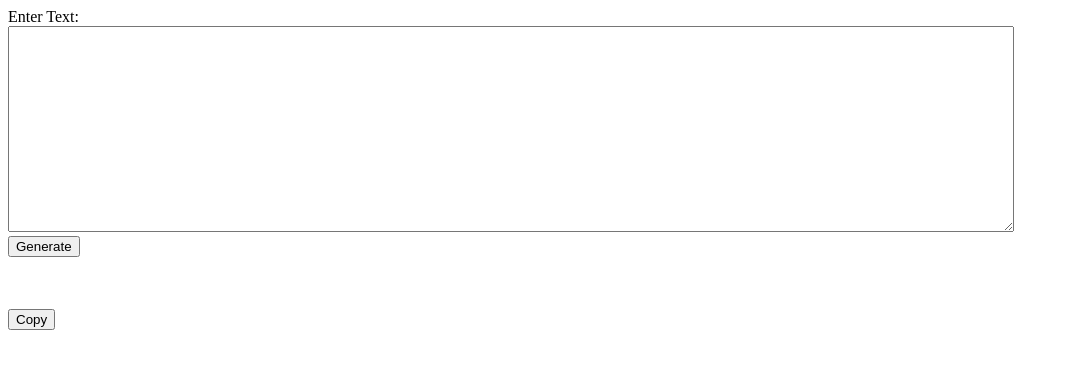
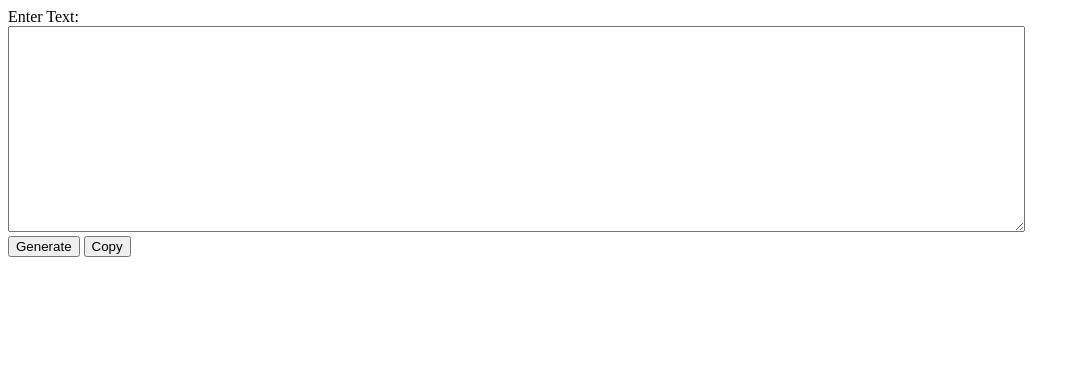
Before and after one commit to Bubba1986/Less-Dash, a plain HTML site: page index.html in a window 1280 px wide. Shown: the whole page, without its empty margins (0-1080 px from the left). Drawn offline with Linux system fonts and the light colour scheme.

Commit message:
Update index.html
updated index.html

```diff
--- a/index.html
+++ b/index.html
@@ -3,23 +3,25 @@
 
 <head>
   <title>Remove Dash</title>
-  <link rel="stylesheet" type="text/css" href="style.css">
+  <link rel="stylesheet" type="text/css" href="styles.css">
 </head>
 
-<body>
+<body class="dark-mode">
+  <div class="container">
     <form>
       <label>Enter Text:</label>
       <br>
-    <textarea id="text-input" class="form-control form-control-lg" style="height: 200px; width: 1000px;"></textarea>
+      <textarea id="text-input" class="form-control" style="height: 200px; width: 80%;"></textarea>
       <br>
+      <div class="button-container">
         <button type="button" onclick="removeDash()">Generate</button>
+        <button onclick="copyOutput()">Copy</button>
+      </div>
     </form>
     <br>
     <p id="output"></p>
+  </div>
   <script type="text/javascript" src="script.js"></script>
-  <br>
-  <button onclick="copyOutput()">Copy</button>
-
 </body>
 
 </html>
```
Lines whose indentation alone changed are shown as unchanged.
